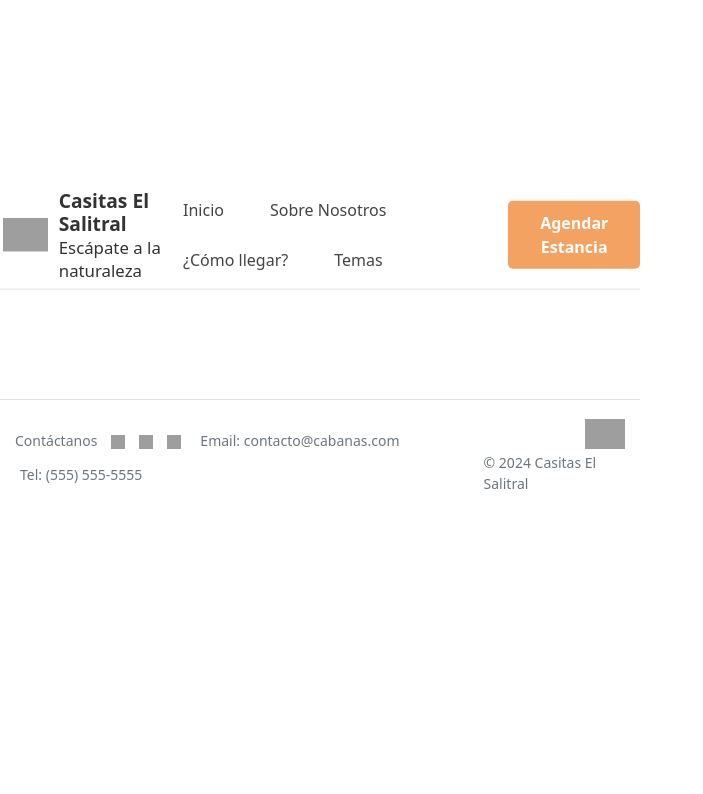
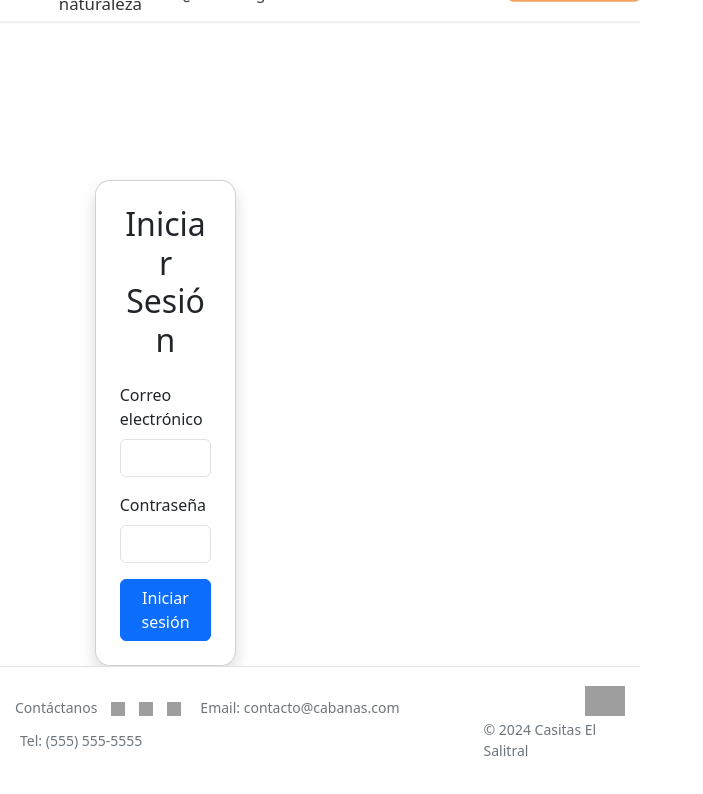
Before and after one commit to M00R3D/CasitasFront, a Vue app: page /login in a window 1280 px wide. Shown: the top 794 px of the page, without its empty margins (0-703 px from the left). Built offline with nearby package versions, Linux system fonts and the light colour scheme; grey boxes are pictures that could not be loaded; the HTML template or start-up script is replaced by a standard one.

Commit message:
comenzamos con el login

```diff
--- /dev/null
+++ b/src/components/Login.vue
@@ -0,0 +1,80 @@
+<template>
+  <div class="container mt-5">
+    <div class="row justify-content-center">
+      <div class="col-md-6">
+        <div class="card shadow p-4">
+          <h2 class="text-center mb-4">Iniciar Sesión</h2>
+          <form @submit.prevent="handleLogin">
+            <!-- Correo -->
+            <div class="mb-3">
+              <label for="email" class="form-label">Correo electrónico</label>
+              <input
+                type="email"
+                id="email"
+                class="form-control"
+                v-model="email"
+                required
+              />
+            </div>
+
+            <!-- Contraseña -->
+            <div class="mb-3">
+              <label for="password" class="form-label">Contraseña</label>
+              <input
+                type="password"
+                id="password"
+                class="form-control"
+                v-model="password"
+                required
+              />
+            </div>
+
+            <!-- Error -->
+            <div v-if="error" class="alert alert-danger">
+              {{ error }}
+            </div>
+
+            <!-- Botón -->
+            <div class="d-grid">
+              <button type="submit" class="btn btn-primary">
+                Iniciar sesión
+              </button>
+            </div>
+          </form>
+        </div>
+      </div>
+    </div>
+  </div>
+</template>
+
+<script setup>
+import { ref } from 'vue'
+const emit = defineEmits(['cerrar']) // ✅
+
+const email = ref('')
+const password = ref('')
+const error = ref('')
+
+function handleLogin() {
+  error.value = ''
+
+  if (!email.value || !password.value) {
+    error.value = 'Por favor, completa todos los campos.'
+    return
+  }
+
+  if (email.value === 'admin@example.com' && password.value === '1234') {
+    alert('Inicio de sesión exitoso')
+    emit('cerrar') // ✅ Ocultar login
+  } else {
+    error.value = 'Correo o contraseña incorrectos.'
+  }
+}
+</script>
+
+
+<style scoped>
+.card {
+  border-radius: 15px;
+}
+</style>
--- a/src/components/initialHome.vue
+++ b/src/components/initialHome.vue
@@ -1,13 +1,43 @@
+<script setup>
+import Dashboard from './Dashboard.vue';
+import Cabanas from './Cabanas.vue'
+import Login from './Login.vue'
+import { ref } from 'vue'
+const showLogin = ref(true)
+
+function cerrarLogin() {
+  showLogin.value = false
+}
+
+</script>
+
 <!-- src/components/InitialHome.vue -->
 <style scoped src="src/components/styles.css">
   @import 'https://cdnjs.cloudflare.com/ajax/libs/bootstrap/5.3.0/css/bootstrap.min.css';
+  .login-overlay {
+  position: fixed;
+  top: 0;
+  left: 0;
+  width: 100%;
+  height: 100%;
+  background: rgba(0, 0, 0, 0.6);
+  display: flex;
+  align-items: center;
+  justify-content: center;
+  z-index: 9999;
+}
+
 </style>
 <template>
+  <!-- Modal de login -->
+  <div v-if="showLogin" class="login-overlay">
+    <Login @cerrar="cerrarLogin" />
+  </div>
 
   <div class="spacer"></div>
-<div class="container-fluid ">
-<Dashboard  ></Dashboard>
-</div>
+  <div class="container-fluid">
+    <Dashboard />
+  </div>
 <div class="container-fluid ">
   <div class="row g-3">
     <div class="col-12 col-md-8">
@@ -32,8 +62,3 @@
 </div>
 
 </template>
-
-<script setup>
-import Dashboard from './Dashboard.vue';
-import Cabanas from './Cabanas.vue'
-</script>
--- a/src/router/index.ts
+++ b/src/router/index.ts
@@ -4,12 +4,14 @@ import SplashScreen from '../components/SplashScreen.vue'
 import InitialHome from '../components/InitialHome.vue'
 import CabanaDetail from '../components/CabanaDetail.vue'
 import Faq from '../components/Faq.vue'
+import Login from '../components/Login.vue'
 
 const routes = [
   { path: '/', component: SplashScreen },
   { path: '/home', component: InitialHome },
   { path: '/detail', component: CabanaDetail },
-  { path: '/faq', component: Faq }
+  { path: '/faq', component: Faq },
+  { path: '/login', component: Login }
 ]
 
 const router = createRouter({
```
Also changed, not shown: src/components/LoginModal.vue (added, +78 -0 lines).
